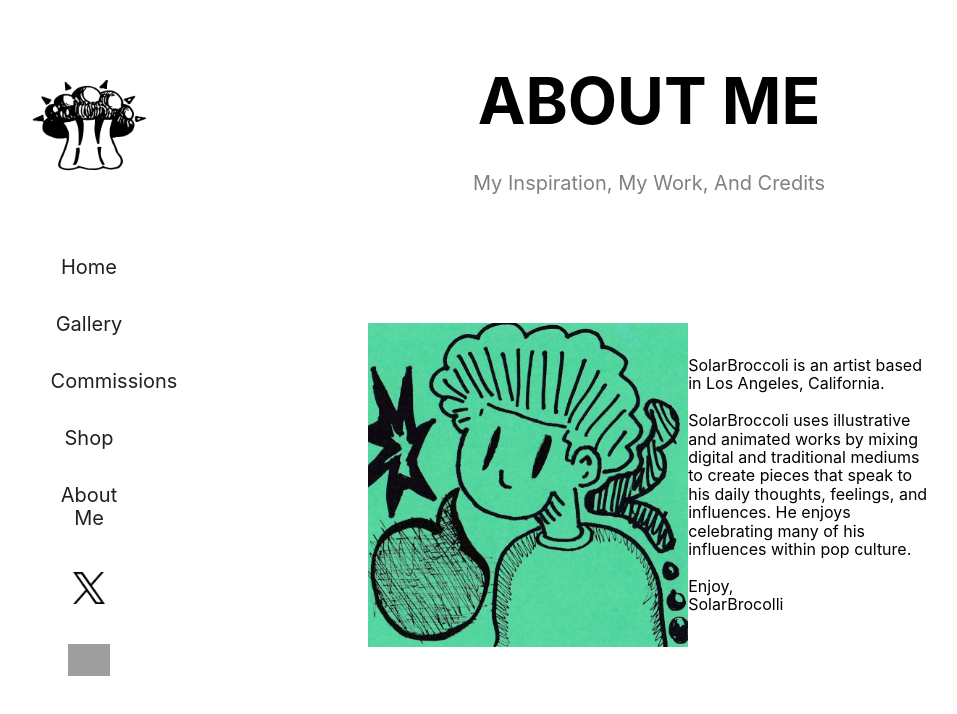
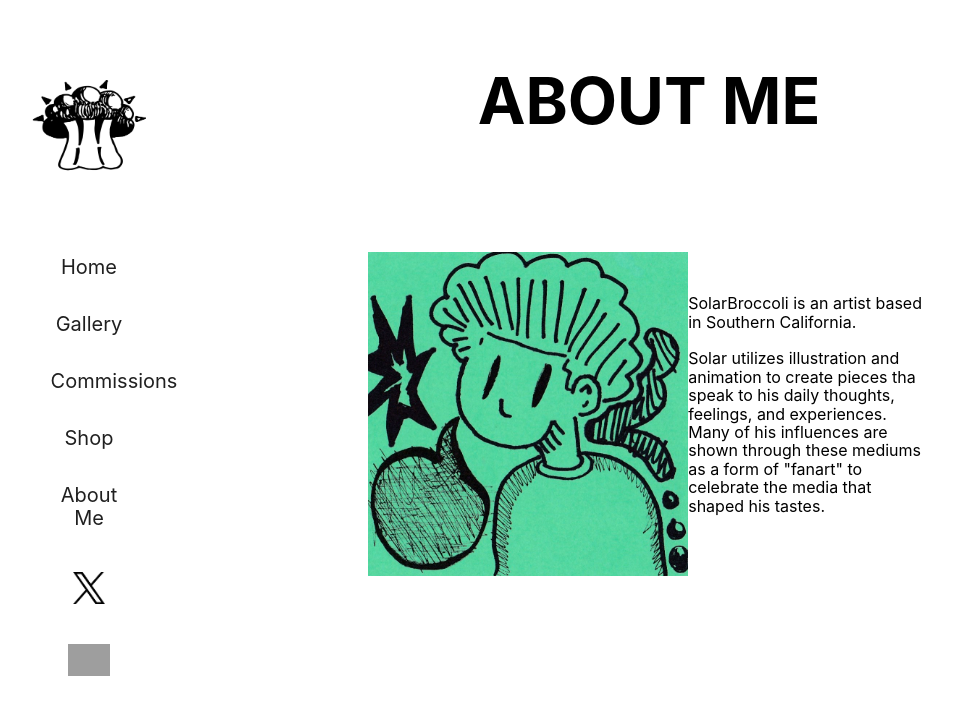
Before and after one commit to ryandaepark/ArtistShop, a React (Create React App) app: page /aboutme in a window 1280 px wide. Shown: the top 714 px of the page, without its empty margins (119-1076 px from the left). Built offline with nearby package versions, Linux system fonts and the light colour scheme; grey boxes are pictures that could not be loaded.

Commit message:
About me changes added

```diff
--- a/package.json
+++ b/package.json
@@ -1,7 +1,7 @@
 {
   "name": "artist-shop",
   "version": "0.1.0",
-  "homepage": "https://ryandaepark.github.io/ArtistShop/build",
+  "homepage": "https://ryandaepark.github.io/ArtistShop/",
   "private": true,
   "dependencies": {
     "@emailjs/browser": "^3.12.1",
--- a/src/pages/AboutMe.js
+++ b/src/pages/AboutMe.js
@@ -42,29 +42,21 @@ border-bottom: 2px solid ${(props) => props.theme.body};
 width: fit-content;
 `
 
-const SubTitle = styled.h3`
-font-size: ${props => props.theme.fontlg};
-text-transform: capitalize;
-text-align: center;
-color: grey;
-font-weight: 400;
-margin-bottom: 1rem;
-padding-bottom: 2rem;
-`
+
 
 const AboutMe = () => {
   return (
     <Section>
     <Container>
     <Title> About Me </Title>
-    <SubTitle> My inspiration, my work, and credits </SubTitle>
     </Container>
 
     <ContentContainer>
       <img src={mainLogo} class="w-80"/>
-      <TextBlock> SolarBroccoli is an artist based in Los Angeles, California. <br/><br/>
-       SolarBroccoli uses  illustrative and animated works by mixing digital and traditional mediums to create pieces that speak to his daily thoughts, feelings, and influences. He enjoys celebrating many of his influences within pop culture. <br/> <br/>
-       Enjoy, <br/> SolarBrocolli </TextBlock>
+      <TextBlock>
+        SolarBroccoli is an artist based in Southern California. <br/><br/>
+        Solar utilizes illustration and animation to create pieces tha speak to his daily thoughts, feelings, and experiences. Many of his influences are shown through these mediums as a form of "fanart" to celebrate the media that shaped his tastes. <br/> <br/>
+      </TextBlock>
     </ContentContainer>
 
     </Section>
```
Also changed, not shown: 1 other file (tests, documents, lock files or other folders).
